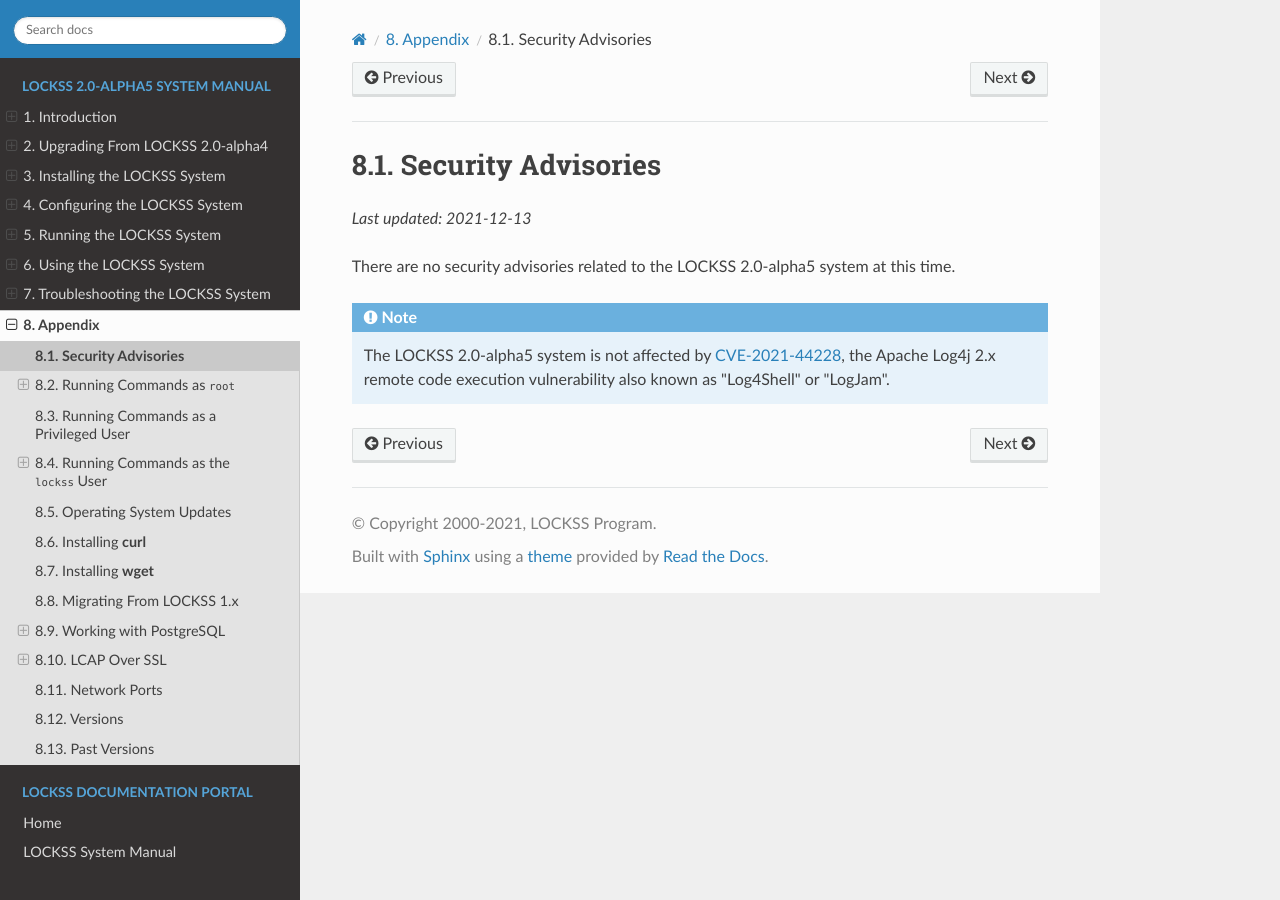
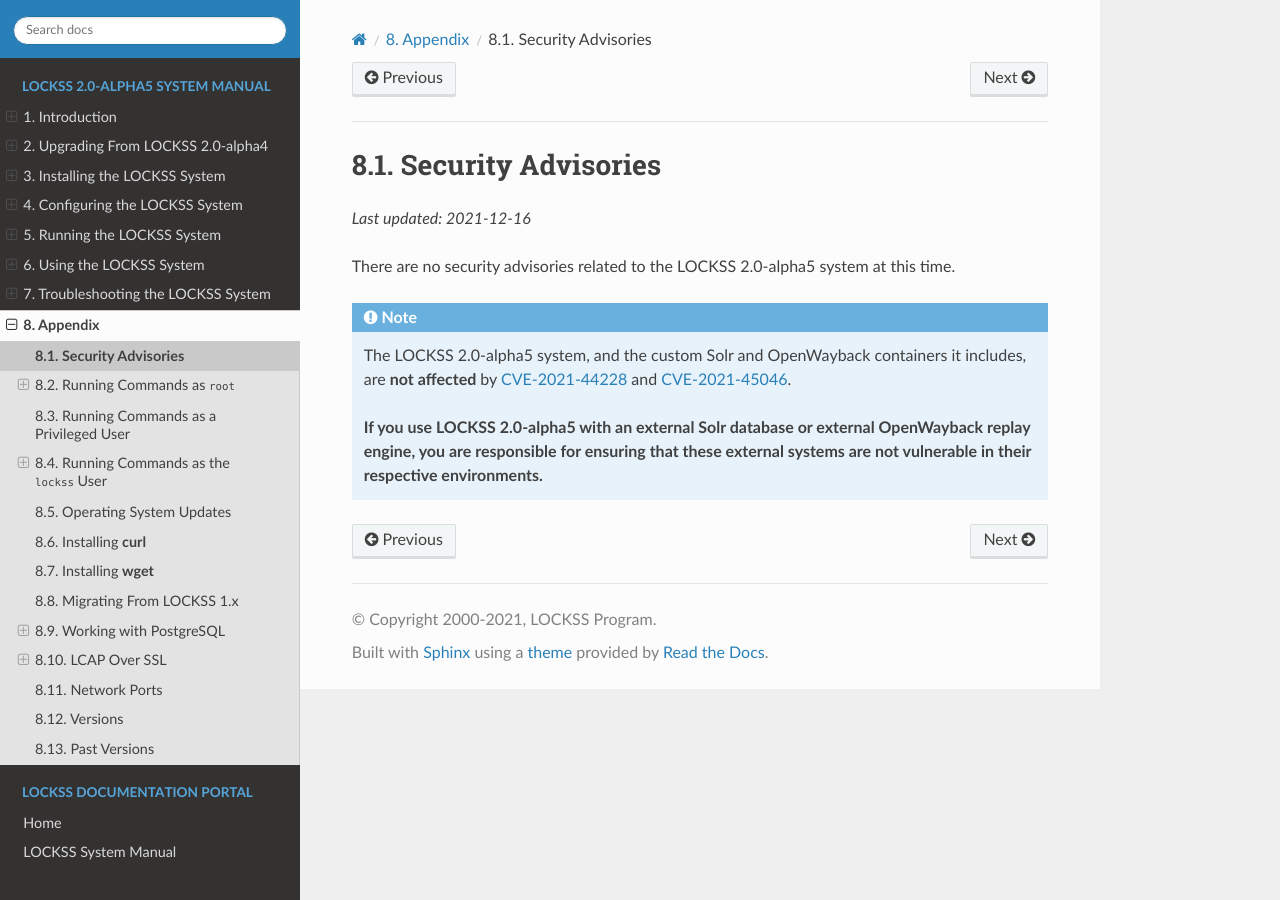
Before and after one commit to lockss/lockss-rtd-manual, a Sphinx documentation site: the page built from docs/appendix/security.rst, in a window 1280 px wide. Built offline with Sphinx 7.4.7 and the Read the Docs theme 2.0.0, drawn with Linux system fonts in a browser that asks for light colours.

Commit message:
Rephrase.

```diff
--- a/docs/appendix/security.rst
+++ b/docs/appendix/security.rst
@@ -2,10 +2,12 @@
 Security Advisories
 ===================
 
-*Last updated: 2021-12-13*
+*Last updated: 2021-12-16*
 
 There are no security advisories related to the LOCKSS 2.0-alpha5 system at this time.
 
 .. note::
 
-   The LOCKSS 2.0-alpha5 system is not affected by `CVE-2021-44228 <https://cve.mitre.org/cgi-bin/cvename.cgi?name=CVE-2021-44228>`_, the Apache Log4j 2.x remote code execution vulnerability also known as "Log4Shell" or "LogJam".
+   The LOCKSS 2.0-alpha5 system, and the custom Solr and OpenWayback containers it includes, are **not affected** by `CVE-2021-44228 <https://cve.mitre.org/cgi-bin/cvename.cgi?name=CVE-2021-44228>`_ and `CVE-2021-45046 <https://cve.mitre.org/cgi-bin/cvename.cgi?name=CVE-2021-45046>`_.
+
+   **If you use LOCKSS 2.0-alpha5 with an external Solr database or external OpenWayback replay engine, you are responsible for ensuring that these external systems are not vulnerable in their respective environments.**
```
